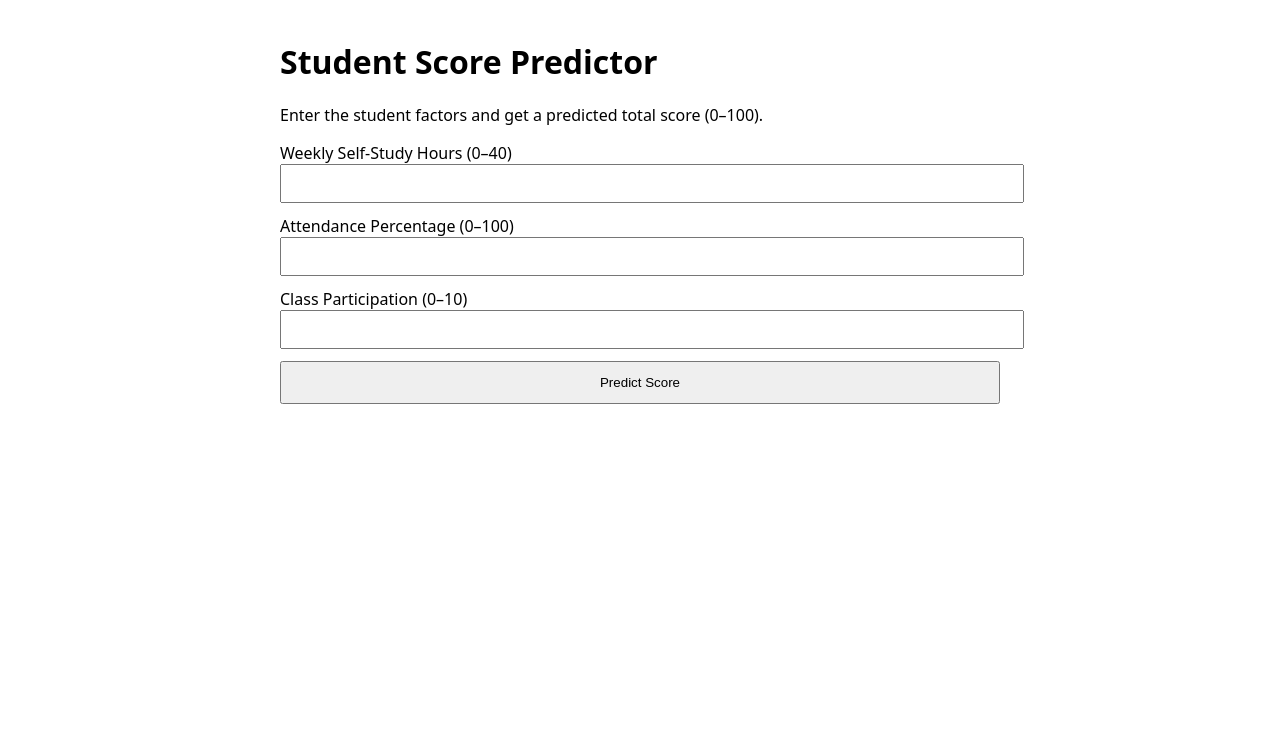
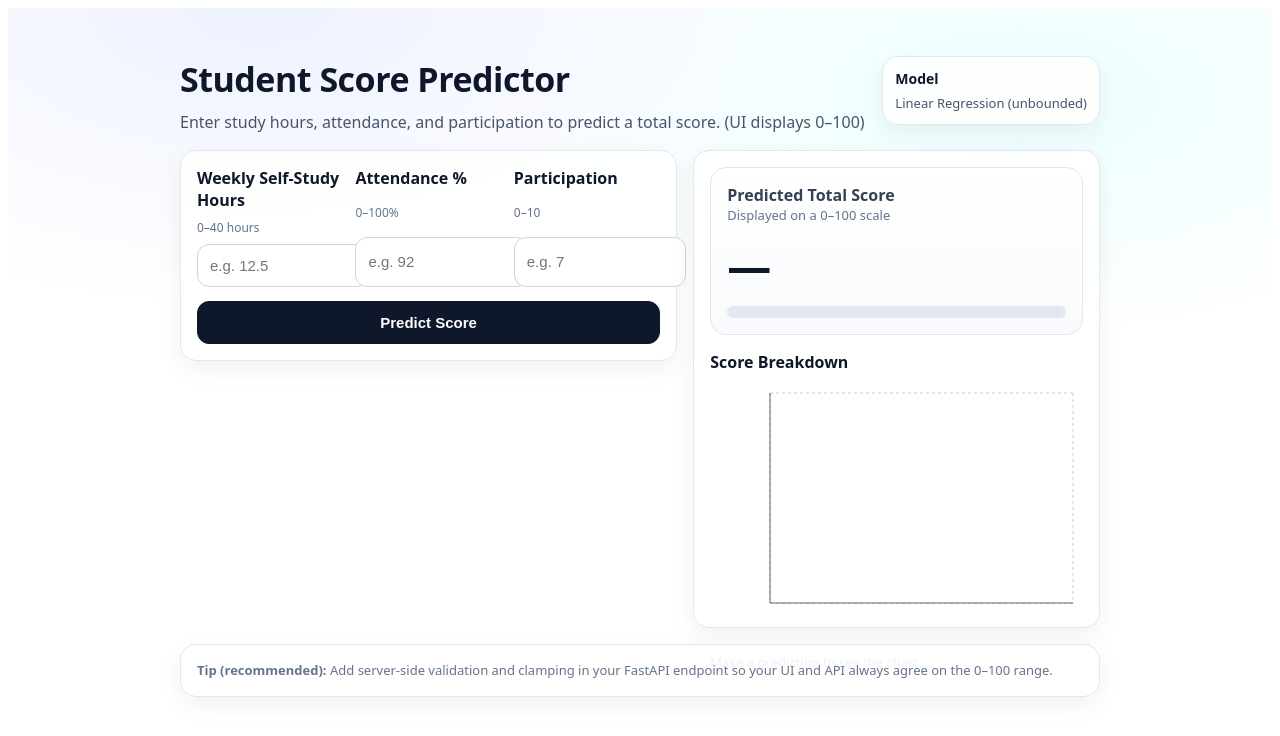
Before and after one commit to AbdimalikSec/DS-studentPerfomace-Ml, a React (Vite) app in the folder frontend/: page / in a window 1280 px wide. Shown: the top 736 px of the page. Built offline with nearby package versions, Linux system fonts and the light colour scheme.

Commit message:
added chart

```diff
--- a/frontend/src/App.jsx
+++ b/frontend/src/App.jsx
@@ -1,27 +1,103 @@
-import { useState } from "react";
+import { useMemo, useState } from "react";
+import {
+  BarChart,
+  Bar,
+  XAxis,
+  YAxis,
+  Tooltip,
+  ResponsiveContainer,
+  CartesianGrid,
+  LabelList,
+} from "recharts";
+
+const API_URL = "https://ds-backend-iota.vercel.app/predict";
+
+function clamp(num, min, max) {
+  return Math.max(min, Math.min(max, num));
+}
+
+function toNumberOrNaN(v) {
+  const n = Number(v);
+  return Number.isFinite(n) ? n : NaN;
+}
 
 export default function App() {
   const [weeklySelfStudyHours, setWeeklySelfStudyHours] = useState("");
   const [attendancePercentage, setAttendancePercentage] = useState("");
   const [classParticipation, setClassParticipation] = useState("");
-  const [result, setResult] = useState(null);
+
+  const [result, setResult] = useState(null); // raw model output
   const [err, setErr] = useState(null);
   const [loading, setLoading] = useState(false);
+
+  const inputs = useMemo(() => {
+    const w = toNumberOrNaN(weeklySelfStudyHours);
+    const a = toNumberOrNaN(attendancePercentage);
+    const c = toNumberOrNaN(classParticipation);
+
+    return {
+      weekly: w,
+      attendance: a,
+      participation: c,
+      allValid:
+        Number.isFinite(w) &&
+        Number.isFinite(a) &&
+        Number.isFinite(c) &&
+        w >= 0 &&
+        w <= 40 &&
+        a >= 0 &&
+        a <= 100 &&
+        c >= 0 &&
+        c <= 10,
+    };
+  }, [weeklySelfStudyHours, attendancePercentage, classParticipation]);
+
+  const rawScore = result;
+  const clampedScore =
+    rawScore === null ? null : clamp(Number(rawScore), 0, 100);
+
+  const outOfRange =
+    rawScore !== null && (Number(rawScore) < 0 || Number(rawScore) > 100);
+
+  const chartData = useMemo(() => {
+    if (clampedScore === null) return [];
+    return [
+      { name: "Predicted", value: Number(clampedScore.toFixed(2)) },
+      { name: "Remaining", value: Number((100 - clampedScore).toFixed(2)) },
+    ];
+  }, [clampedScore]);
+
+  const scoreLabel = useMemo(() => {
+    if (clampedScore === null) return null;
+    if (clampedScore >= 85) return { text: "Excellent", emoji: "🏆" };
+    if (clampedScore >= 70) return { text: "Good", emoji: "✅" };
+    if (clampedScore >= 50) return { text: "Average", emoji: "📘" };
+    return { text: "Needs work", emoji: "🧠" };
+  }, [clampedScore]);
 
   async function handlePredict(e) {
     e.preventDefault();
     setErr(null);
     setResult(null);
+
+    // Frontend guard (backend should also validate!)
+    if (!inputs.allValid) {
+      setErr(
+        "Please enter valid ranges: hours 0–40, attendance 0–100, participation 0–10."
+      );
+      return;
+    }
+
     setLoading(true);
 
     try {
-      const res = await fetch("https://ds-backend-iota.vercel.app/predict", {
+      const res = await fetch(API_URL, {
         method: "POST",
         headers: { "Content-Type": "application/json" },
         body: JSON.stringify({
-          weekly_self_study_hours: Number(weeklySelfStudyHours),
-          attendance_percentage: Number(attendancePercentage),
-          class_participation: Number(classParticipation),
+          weekly_self_study_hours: Number(inputs.weekly),
+          attendance_percentage: Number(inputs.attendance),
+          class_participation: Number(inputs.participation),
         }),
       });
 
@@ -33,20 +109,166 @@ export default function App() {
       const data = await res.json();
       setResult(data.predicted_total_score);
     } catch (e) {
-      setErr(e.message);
+      setErr(e?.message || "Something went wrong.");
     } finally {
       setLoading(false);
     }
   }
 
+  const styles = {
+    page: {
+      minHeight: "100vh",
+      padding: "48px 16px",
+      background:
+        "radial-gradient(1000px 500px at 20% 0%, #eef2ff 0%, transparent 60%), radial-gradient(900px 450px at 80% 10%, #ecfeff 0%, transparent 55%), #ffffff",
+      fontFamily:
+        'ui-sans-serif, system-ui, -apple-system, Segoe UI, Roboto, Helvetica, Arial, "Apple Color Emoji", "Segoe UI Emoji"',
+      color: "#0f172a",
+    },
+    container: {
+      maxWidth: 920,
+      margin: "0 auto",
+      display: "grid",
+      gap: 16,
+    },
+    header: {
+      display: "flex",
+      alignItems: "flex-start",
+      justifyContent: "space-between",
+      gap: 16,
+    },
+    title: { margin: 0, fontSize: 34, letterSpacing: -0.5 },
+    subtitle: { margin: "8px 0 0", color: "#475569", lineHeight: 1.5 },
+    card: {
+      background: "rgba(255,255,255,0.9)",
+      border: "1px solid #e2e8f0",
+      borderRadius: 16,
+      boxShadow: "0 8px 24px rgba(15, 23, 42, 0.06)",
+      padding: 16,
+    },
+    grid: {
+      display: "grid",
+      gridTemplateColumns: "1fr",
+      gap: 16,
+    },
+    twoCol: {
+      display: "grid",
+      gridTemplateColumns: "1.1fr 0.9fr",
+      gap: 16,
+      alignItems: "start",
+    },
+    label: { display: "grid", gap: 8, fontWeight: 600 },
+    hint: { fontSize: 12, color: "#64748b", fontWeight: 500 },
+    input: {
+      width: "100%",
+      padding: "12px 12px",
+      borderRadius: 12,
+      border: "1px solid #cbd5e1",
+      outline: "none",
+      fontSize: 15,
+      background: "#ffffff",
+    },
+    row3: {
+      display: "grid",
+      gridTemplateColumns: "repeat(3, minmax(0, 1fr))",
+      gap: 12,
+    },
+    button: {
+      padding: "12px 14px",
+      borderRadius: 12,
+      border: "1px solid #0f172a",
+      background: "#0f172a",
+      color: "white",
+      fontWeight: 700,
+      cursor: "pointer",
+      fontSize: 15,
+    },
+    buttonDisabled: {
+      opacity: 0.65,
+      cursor: "not-allowed",
+    },
+    error: {
+      border: "1px solid #fecaca",
+      background: "#fff1f2",
+      color: "#9f1239",
+      borderRadius: 12,
+      padding: 12,
+      lineHeight: 1.4,
+    },
+    warn: {
+      border: "1px solid #fed7aa",
+      background: "#fff7ed",
+      color: "#9a3412",
+      borderRadius: 12,
+      padding: 12,
+      lineHeight: 1.4,
+    },
+    scoreBox: {
+      display: "grid",
+      gap: 10,
+      padding: 16,
+      borderRadius: 16,
+      border: "1px solid #e2e8f0",
+      background: "linear-gradient(180deg, #ffffff, #f8fafc)",
+    },
+    scoreTop: {
+      display: "flex",
+      alignItems: "baseline",
+      justifyContent: "space-between",
+      gap: 10,
+    },
+    scoreBig: { fontSize: 44, fontWeight: 800, letterSpacing: -1 },
+    badge: {
+      padding: "6px 10px",
+      borderRadius: 999,
+      border: "1px solid #e2e8f0",
+      background: "#ffffff",
+      fontWeight: 700,
+      color: "#334155",
+      fontSize: 13,
+    },
+    meterWrap: {
+      height: 12,
+      borderRadius: 999,
+      background: "#e2e8f0",
+      overflow: "hidden",
+    },
+    meterFill: (pct) => ({
+      height: "100%",
+      width: `${pct}%`,
+      borderRadius: 999,
+      background: "linear-gradient(90deg, #22c55e, #06b6d4, #6366f1)",
+    }),
+    small: { color: "#64748b", fontSize: 13, lineHeight: 1.5 },
+  };
+
   return (
-    <div style={{ maxWidth: 720, margin: "40px auto", fontFamily: "system-ui" }}>
-      <h1>Student Score Predictor</h1>
-      <p>Enter the student factors and get a predicted total score (0–100).</p>
+    <div style={styles.page}>
+      <div style={styles.container}>
+        <div style={styles.header}>
+          <div>
+            <h1 style={styles.title}>Student Score Predictor</h1>
+            <p style={styles.subtitle}>
+              Enter study hours, attendance, and participation to predict a total
+              score. (UI displays 0–100)
+            </p>
+          </div>
+          <div style={{ ...styles.card, padding: 12 }}>
+            <div style={{ fontWeight: 800, fontSize: 14 }}>Model</div>
+            <div style={{ color: "#475569", marginTop: 6, fontSize: 13 }}>
+              Linear Regression (unbounded)
+            </div>
+          </div>
+        </div>
 
-      <form onSubmit={handlePredict} style={{ display: "grid", gap: 12 }}>
-        <label>
-          Weekly Self-Study Hours (0–40)
+        <div style={styles.twoCol}>
+          {/* Left: Inputs */}
+          <div style={styles.card}>
+            <form onSubmit={handlePredict} style={{ display: "grid", gap: 14 }}>
+              <div style={styles.row3}>
+                <label style={styles.label}>
+                  Weekly Self-Study Hours
+                  <span style={styles.hint}>0–40 hours</span>
                   <input
                     value={weeklySelfStudyHours}
                     onChange={(e) => setWeeklySelfStudyHours(e.target.value)}
@@ -55,12 +277,14 @@ export default function App() {
                     max="40"
                     step="0.1"
                     required
-            style={{ width: "100%", padding: 10 }}
+                    style={styles.input}
+                    placeholder="e.g. 12.5"
                   />
                 </label>
 
-        <label>
-          Attendance Percentage (0–100)
+                <label style={styles.label}>
+                  Attendance %
+                  <span style={styles.hint}>0–100%</span>
                   <input
                     value={attendancePercentage}
                     onChange={(e) => setAttendancePercentage(e.target.value)}
@@ -69,12 +293,14 @@ export default function App() {
                     max="100"
                     step="0.1"
                     required
-            style={{ width: "100%", padding: 10 }}
+                    style={styles.input}
+                    placeholder="e.g. 92"
                   />
                 </label>
 
-        <label>
-          Class Participation (0–10)
+                <label style={styles.label}>
+                  Participation
+                  <span style={styles.hint}>0–10</span>
                   <input
                     value={classParticipation}
                     onChange={(e) => setClassParticipation(e.target.value)}
@@ -83,33 +309,123 @@ export default function App() {
                     max="10"
                     step="0.1"
                     required
-            style={{ width: "100%", padding: 10 }}
+                    style={styles.input}
+                    placeholder="e.g. 7"
                   />
                 </label>
+              </div>
 
               <button
                 type="submit"
                 disabled={loading}
-          style={{ padding: 12, cursor: "pointer" }}
+                style={{
+                  ...styles.button,
+                  ...(loading ? styles.buttonDisabled : null),
+                }}
               >
                 {loading ? "Predicting..." : "Predict Score"}
               </button>
-      </form>
+
+              {!inputs.allValid && (
+                <div style={styles.warn}>
+                  Inputs must be within: hours 0–40, attendance 0–100,
+                  participation 0–10.
+                </div>
+              )}
 
               {err && (
-        <div style={{ marginTop: 16, color: "crimson" }}>
+                <div style={styles.error}>
                   <strong>Error:</strong> {err}
                 </div>
               )}
+            </form>
+          </div>
 
-      {result !== null && (
-        <div style={{ marginTop: 16, padding: 12, border: "1px solid #ddd" }}>
-          <h2>Predicted Total Score</h2>
-          <div style={{ fontSize: 32, fontWeight: 700 }}>
-            {result.toFixed(2)}
+          {/* Right: Output */}
+          <div style={styles.card}>
+            <div style={styles.scoreBox}>
+              <div style={styles.scoreTop}>
+                <div>
+                  <div style={{ fontWeight: 800, color: "#334155" }}>
+                    Predicted Total Score
                   </div>
+                  <div style={styles.small}>Displayed on a 0–100 scale</div>
+                </div>
+
+                {clampedScore !== null && scoreLabel && (
+                  <div style={styles.badge}>
+                    {scoreLabel.emoji} {scoreLabel.text}
                   </div>
                 )}
               </div>
+
+              <div style={styles.scoreBig}>
+                {clampedScore === null ? "—" : clampedScore.toFixed(2)}
+              </div>
+
+              <div style={styles.meterWrap}>
+                <div
+                  style={styles.meterFill(
+                    clampedScore === null ? 0 : clamp(clampedScore, 0, 100)
+                  )}
+                />
+              </div>
+
+              {rawScore !== null && (
+                <div style={styles.small}>
+                  Raw model output: <strong>{Number(rawScore).toFixed(2)}</strong>
+                  {outOfRange ? (
+                    <>
+                      {" "}
+                      — out of range, so UI clamps it to 0–100.
+                    </>
+                  ) : null}
+                </div>
+              )}
+
+              {outOfRange && (
+                <div style={styles.warn}>
+                  <strong>Why this happens:</strong> Linear Regression isn’t
+                  bounded, so it can predict values above 100 or below 0.
+                  Consider clamping in the API or training with a bounded target
+                  transform.
+                </div>
+              )}
+            </div>
+
+            {/* Chart */}
+            <div style={{ marginTop: 16, height: 260 }}>
+              <div style={{ fontWeight: 800, marginBottom: 10 }}>
+                Score Breakdown
+              </div>
+
+              <ResponsiveContainer width="100%" height="100%">
+                <BarChart data={chartData} margin={{ top: 10, right: 10, left: 0, bottom: 10 }}>
+                  <CartesianGrid strokeDasharray="3 3" />
+                  <XAxis dataKey="name" />
+                  <YAxis domain={[0, 100]} />
+                  <Tooltip />
+                  <Bar dataKey="value" radius={[10, 10, 0, 0]}>
+                    <LabelList dataKey="value" position="top" />
+                  </Bar>
+                </BarChart>
+              </ResponsiveContainer>
+
+              {clampedScore === null && (
+                <div style={{ marginTop: 10, ...styles.small }}>
+                  Make a prediction to see the chart.
+                </div>
+              )}
+            </div>
+          </div>
+        </div>
+
+        <div style={{ ...styles.card, ...styles.small }}>
+          <strong>Tip (recommended):</strong> Add server-side validation and
+          clamping in your FastAPI endpoint so your UI and API always agree on
+          the 0–100 range.
+        </div>
+      </div>
+    </div>
   );
 }
--- /dev/null
+++ b/package.json
@@ -0,0 +1,5 @@
+{
+  "dependencies": {
+    "recharts": "^3.7.0"
+  }
+}
```
Also changed, not shown: 1 other file (tests, documents, lock files or other folders). Lines whose indentation alone changed are shown as unchanged.
